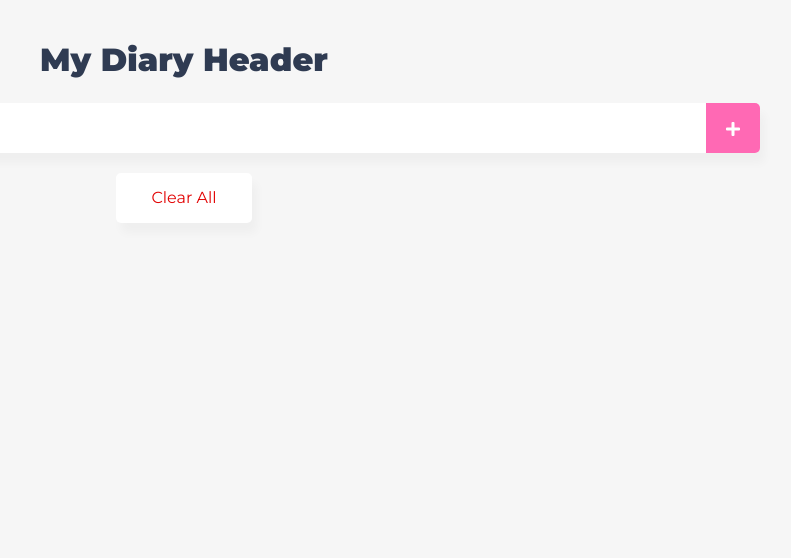
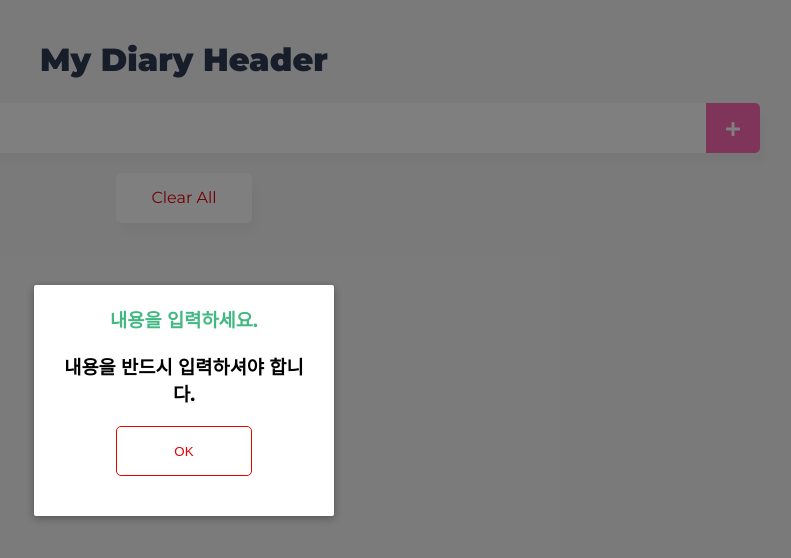
Before and after one commit to tarolong/mydiary, a Vue app: page / in a window 1280 px wide. Both pictures are taken after a click on the element 1189 px from the left and 128 px from the top of the page. Shown: the top 558 px of the page, without its empty margins (456-1247 px from the left). Built offline with nearby package versions, Linux system fonts and the light colour scheme.

Commit message:
모달창

```diff
--- a/src/App.vue
+++ b/src/App.vue
@@ -12,14 +12,13 @@
 import DiaryInput from '@/components/DiaryInput.vue';
 import DiaryList from '@/components/DiaryList.vue';
 import DiaryFooter from '@/components/DiaryFooter.vue';
-
 import { reactive } from 'vue';
 export default {
   components: {
     DiaryHeader,
     DiaryInput,
     DiaryList,
-    DiaryFooter
+    DiaryFooter,
   },
   setup() {
     const diaryItemArr = reactive([]);
--- a/src/components/DiaryInput.vue
+++ b/src/components/DiaryInput.vue
@@ -6,31 +6,54 @@
             <i class="fas fa-plus addBtn"></i>
         </span>
     </div>
+     <ModalVue :show="showModal" @close="showModal = false">
+      <template #header>
+        <h3>내용을 입력하세요.</h3>
+      </template>
+      <template #body>
+        <h3>내용을 반드시 입력하셔야 합니다.</h3>
+      </template>
+      <template #footer>
+        <button
+        class="modal-default-button"
+        @click="showModal=false"
+        >OK</button>
+      </template>
+    </ModalVue>
 </template>
 
 <script>
 import { ref } from 'vue';
+import ModalVue from '@/components/common/ModalVue.vue';
 
 export default {
+    components: {
+        ModalVue
+    },
 
     setup(props, context) {
 
         const newItem = ref('');
-
         const addItem = () => {
+            // console.log(newItem.value);
             if(newItem.value !== '') {
-                context.emit('additem', newItem.value)
+                context.emit('additem', newItem)
+            }else {
+                showModal.value = true;
             }
-
             clearInput();
         };
 
         const clearInput = () => {
             newItem.value = '';
         }
+
+        const showModal = ref(false)
+
         return {
             newItem,
-            addItem
+            addItem,
+            showModal
         }
     }
 }
@@ -66,4 +89,8 @@
     margin: 0px 20px;
     cursor: pointer;
    }
+
+   .closeModalBtn {
+    color: #42b983;
+   }
 </style>
--- /dev/null
+++ b/src/components/common/ModalVue.vue
@@ -0,0 +1,109 @@
+<template>
+  <Transition name="modal">
+    <div v-if="show" class="modal-mask">
+      <div class="modal-wrapper">
+        <div class="modal-container">
+          <div class="modal-header">
+            <slot name="header">default header</slot>
+          </div>
+
+          <div class="modal-body">
+            <slot name="body">default body</slot>
+          </div>
+
+          <div class="modal-footer">
+            <slot name="footer">
+              default footer
+              <button
+                class="modal-default-button"
+                @click="$emit('close')"
+              >OK</button>
+            </slot>
+          </div>
+        </div>
+      </div>
+    </div>
+  </Transition>
+</template>
+
+<script>
+export default {
+    props: ['show']
+}
+</script>
+
+
+<style>
+.modal-mask {
+  position: fixed;
+  z-index: 9998;
+  top: 0;
+  left: 0;
+  width: 100%;
+  height: 100%;
+  background-color: rgba(0, 0, 0, 0.5);
+  display: table;
+  transition: opacity 0.3s ease;
+}
+
+.modal-wrapper {
+  display: table-cell;
+  vertical-align: middle;
+}
+
+.modal-container {
+  width: 300px;
+  margin: 0px auto;
+  padding: 20px 30px;
+  background-color: #fff;
+  border-radius: 2px;
+  box-shadow: 0 2px 8px rgba(0, 0, 0, 0.33);
+  transition: all 0.3s ease;
+}
+
+.modal-header h3 {
+  margin-top: 0;
+  color: #42b983;
+}
+
+.modal-body {
+  margin: 20px 0;
+}
+
+.modal-default-button {
+  /* float: right; */
+   color: #e20303;
+    display: block;
+    cursor: pointer;
+    width: 8.5rem;
+    height: 50px;
+    line-height: 50px;
+    background-color: #fff;
+    border-radius: 5px;
+    margin: 20px auto;
+    border: 1px solid #e20303;
+}
+
+/*
+ * The following styles are auto-applied to elements with
+ * transition="modal" when their visibility is toggled
+ * by Vue.js.
+ *
+ * You can easily play with the modal transition by editing
+ * these styles.
+ */
+
+.modal-enter-from {
+  opacity: 0;
+}
+
+.modal-leave-to {
+  opacity: 0;
+}
+
+.modal-enter-from .modal-container,
+.modal-leave-to .modal-container {
+  -webkit-transform: scale(1.1);
+  transform: scale(1.1);
+}
+</style>
```
